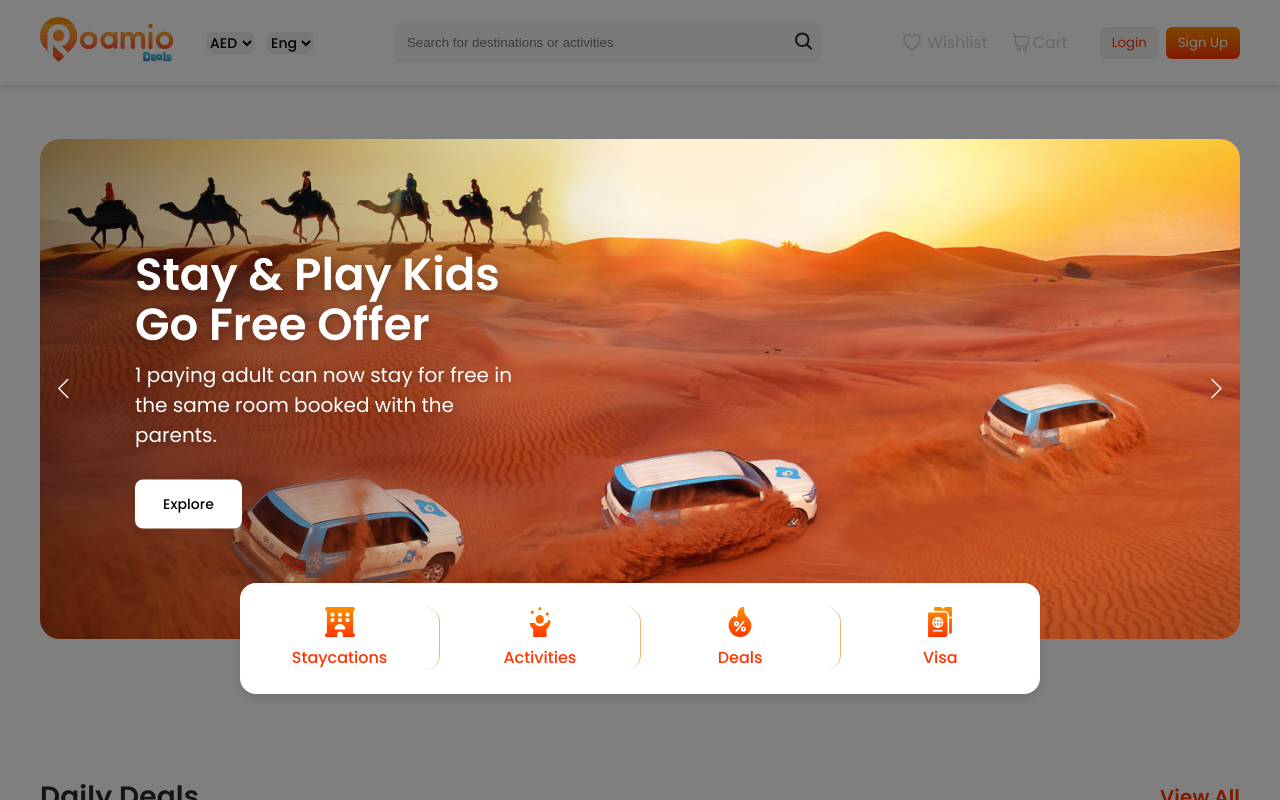
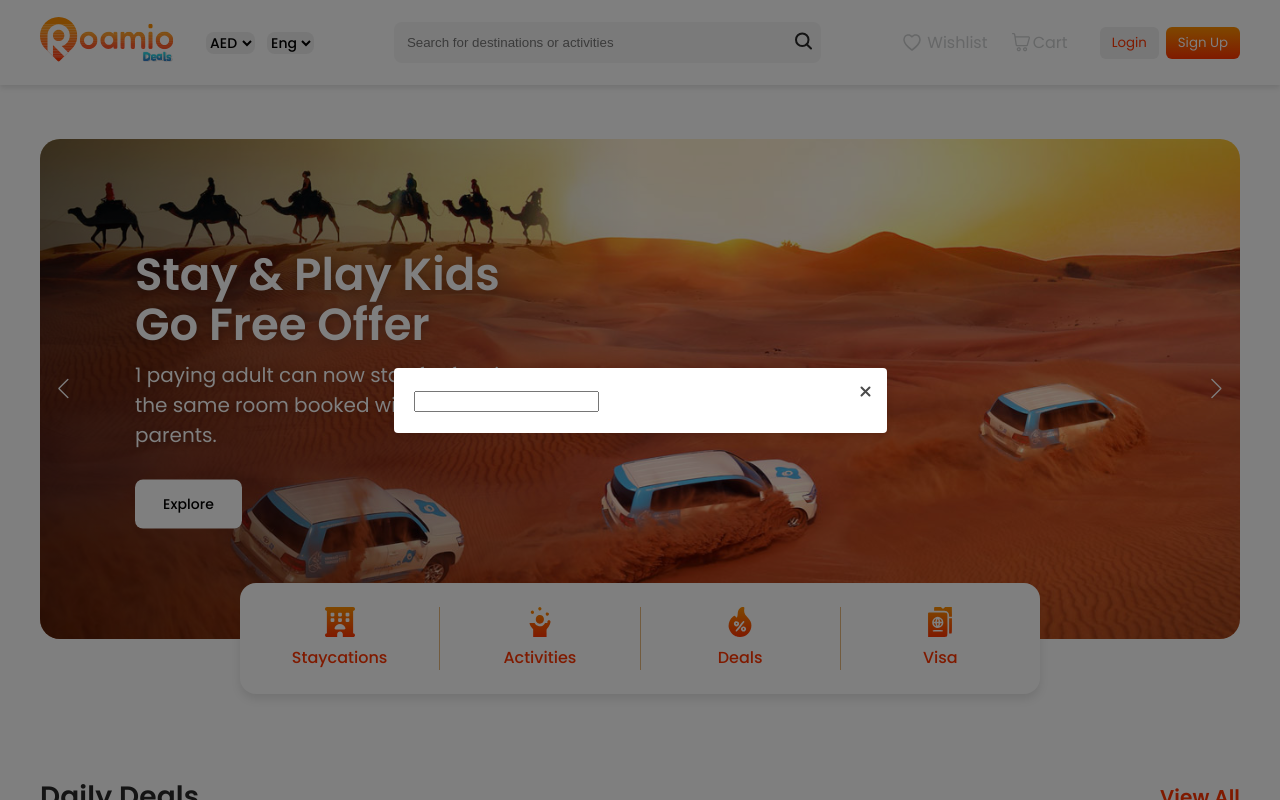
Before and after one commit to TariqueMasood/roamio-deals, a React (Create React App) app: page / in a window 1280 px wide. Both pictures are taken after a click on the button "Login". Shown: the top 800 px of the page. Built offline with nearby package versions, Linux system fonts and the light colour scheme.

Commit message:
ECE-402: modal updated

```diff
--- a/src/components/modal.jsx
+++ b/src/components/modal.jsx
@@ -1,6 +1,8 @@
 /** @jsxImportSource @emotion/react */
 import { css } from "@emotion/react";
 import ReactDOM from "react-dom";
+import theme from "../styles/theme";
+import closeIcon from "../images/close-icon-black.svg";
 
 const Modal = ({ isOpen, onClose, children }) => {
   if (!isOpen) return null;
@@ -9,12 +11,12 @@ const Modal = ({ isOpen, onClose, children }) => {
     <div css={modalOverlay}>
       <div css={modal}>
         <button css={modalClose} onClick={onClose}>
-          close
+          <img src={closeIcon} alt="img" />
         </button>
         <div css={modalContent}>{children}</div>
       </div>
     </div>,
-    document.getElementById("modal-root") // Create a div with this ID in your HTML
+    document.getElementById("modal-root")
   );
 };
 
@@ -30,6 +32,8 @@ const modalOverlay = css`
   display: flex;
   justify-content: center;
   align-items: center;
+  z-index: 99;
+  overflow: hidden;
 `;
 
 const modal = css`
@@ -37,9 +41,9 @@ const modal = css`
   padding: 20px;
   border-radius: 4px;
   box-shadow: 0px 2px 10px rgba(0, 0, 0, 0.1);
-  width: 400px;
+  width: ${453 / 16}rem;
   position: relative;
-  z-index: 99999;
+  z-index: 999;
 `;
 
 const modalClose = css`
@@ -52,5 +56,5 @@ const modalClose = css`
   cursor: pointer;
 `;
 const modalContent = css`
-  background-color: red;
+  background-color: ${theme.colors.white};
 `;
--- a/src/pages/header.jsx
+++ b/src/pages/header.jsx
@@ -13,6 +13,7 @@ import useViewportWidth from "../hooks/use-viewport-width";
 import RoamioServices from "../pages/roamio-services";
 import MobileHome from "../pages/mobile-home";
 import Modal from "../components/modal";
+import Login from "./login";
 
 const HeaderDesktop = () => {
   const [isModalOpen, setIsModalOpen] = useState(false);
@@ -69,7 +70,7 @@ const HeaderDesktop = () => {
                 Login
               </button>
               <Modal isOpen={isModalOpen} onClose={closeModal}>
-                <div>This is modal</div>
+                <Login />
               </Modal>
               <button css={loginBtnCss2} type="button">
                 Sign Up
--- /dev/null
+++ b/src/pages/login.jsx
@@ -0,0 +1,5 @@
+const Login = () => {
+  return <input type="text" />;
+};
+
+export default Login;
--- a/src/pages/roamio-services.jsx
+++ b/src/pages/roamio-services.jsx
@@ -96,7 +96,7 @@ const roamioServicesContainer = css`
   ${theme.css.boxShadow.boxShadowNone};
   ${theme.css.borderRadius.borderRadius16};
   position: relative;
-  z-index: 999;
+  z-index: 9;
 
   ${mq("md")} {
     ${theme.css.boxShadow.boxShadowService};
@@ -129,6 +129,7 @@ const roamioService = (isMobileView) => css`
 
   ${mq("md")} {
     ${theme.css.gradient.whiteGradient};
+    ${theme.css.borderRadius.none};
     max-width: ${200 / 16}rem;
     height: unset;
   }
--- a/src/styles/theme.js
+++ b/src/styles/theme.js
@@ -165,6 +165,10 @@ const borderRadius = {
     border-radius: 8px;
   `,
 
+  none: css`
+    border-radius: 0;
+  `,
+
   borderRadius3: css`
     border-radius: 3px;
   `,
```
Also changed, not shown: src/images/close-icon-black.svg (added). Lines whose indentation alone changed are shown as unchanged.
